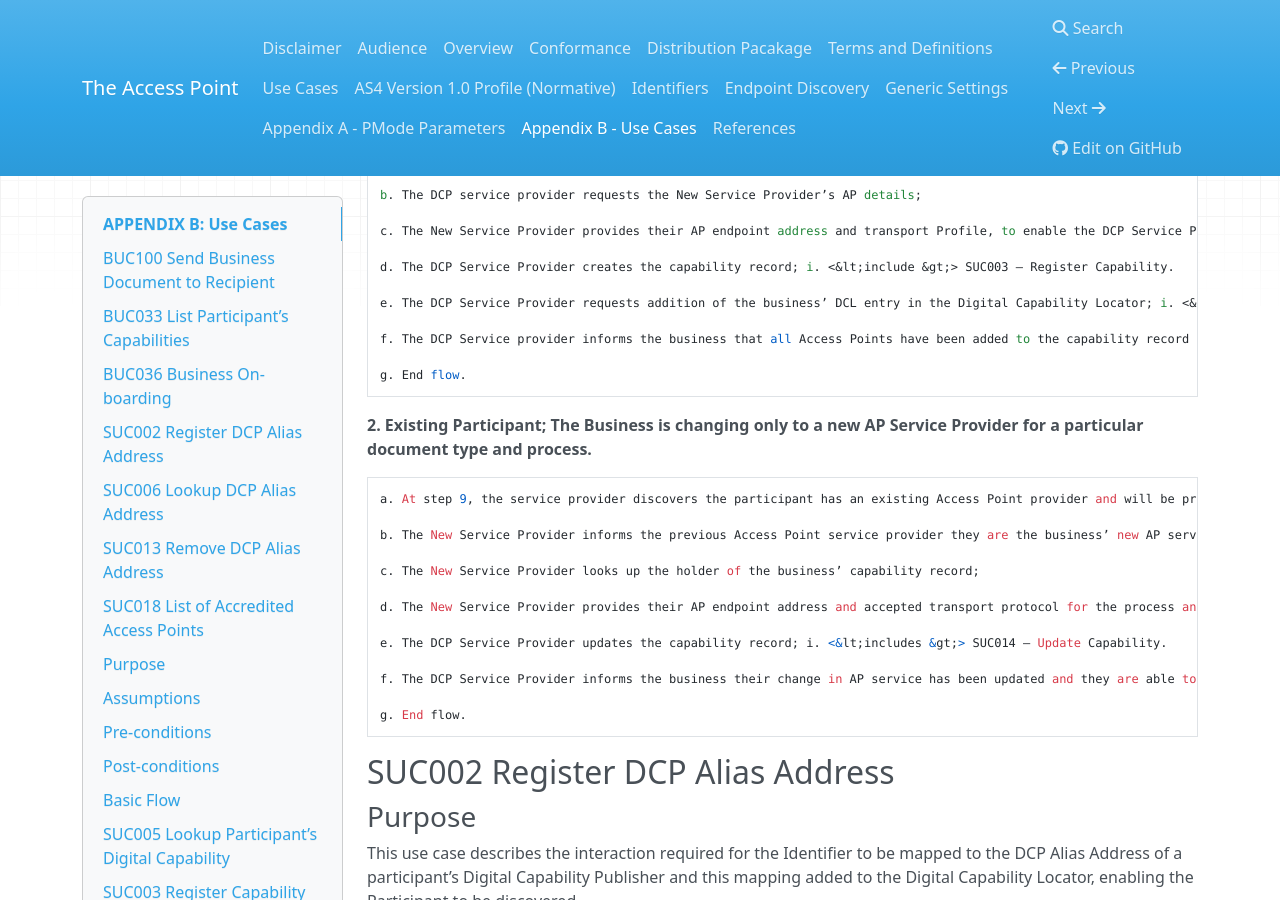
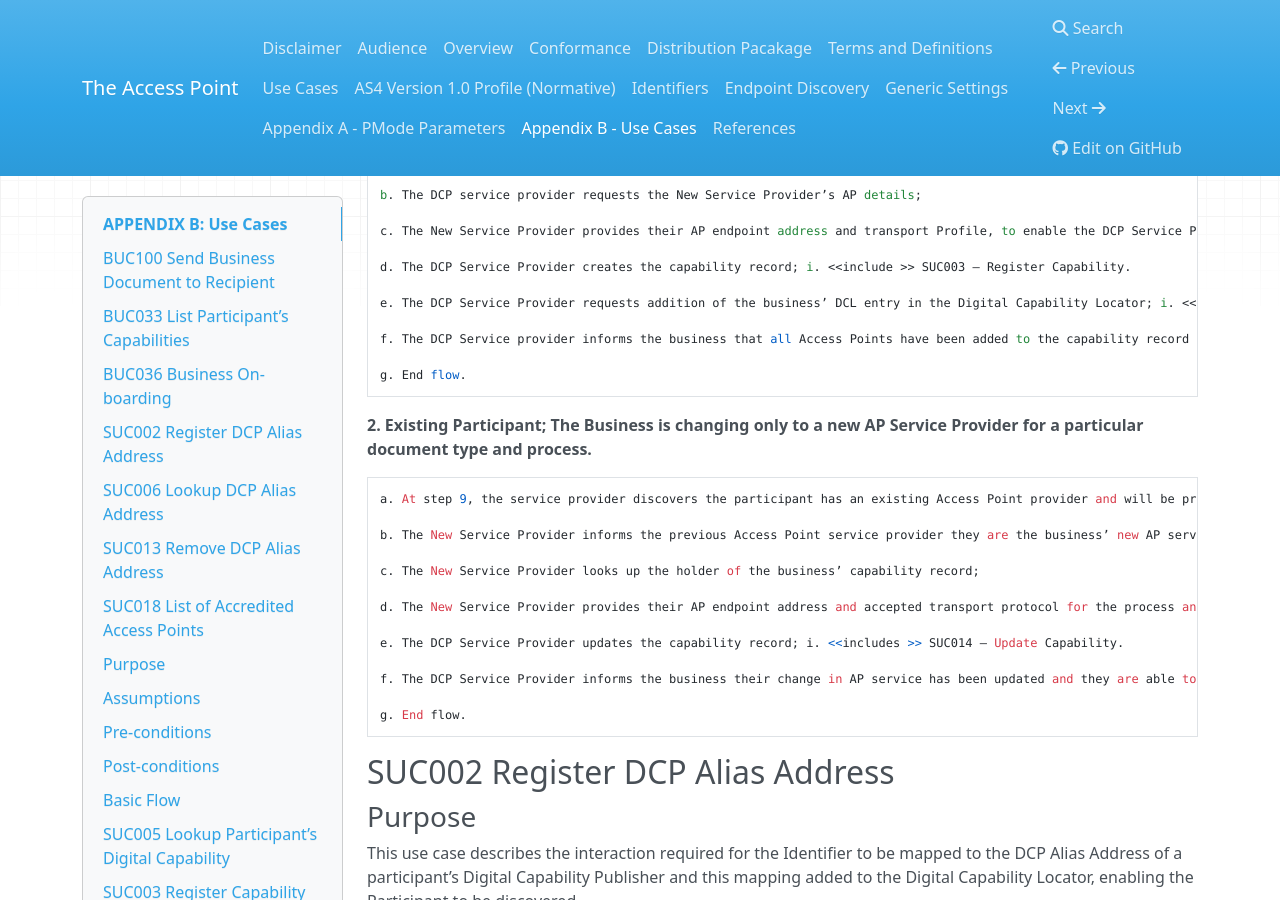
Before and after one commit to Digital-Business-Council/Access-Point, an MkDocs documentation site: the page built from docs/appendix_B.md, in a window 1280 px wide and 900 px high, scrolled down 4461 px. Built offline with MkDocs 1.6.1, drawn with Linux system fonts in a browser that asks for light colours; nearby versions of some CDN libraries; old or Windows-style settings are respelled for this version of MkDocs; part of the change alters nothing that is shown.

```diff
--- a/docs/appendix_B.md
+++ b/docs/appendix_B.md
@@ -157,9 +157,9 @@ There are a number of scenarios covered by this use case:
 
     c. The New Service Provider provides their AP endpoint address and transport Profile, to enable the DCP Service Provider to successfully create the business’ capability record;
 
-    d. The DCP Service Provider creates the capability record; i. <&lt;include &gt;> SUC003 – Register Capability.
+    d. The DCP Service Provider creates the capability record; i. <<include >> SUC003 – Register Capability.
 
-    e. The DCP Service Provider requests addition of the business’ DCL entry in the Digital Capability Locator; i. <&lt;include &gt;> SUC002 – Register Capability Address.
+    e. The DCP Service Provider requests addition of the business’ DCL entry in the Digital Capability Locator; i. <<include >> SUC002 – Register Capability Address.
 
     f. The DCP Service provider informs the business that all Access Points have been added to the capability record for each document/process and the DCL entry has been created;
 
@@ -176,7 +176,7 @@ There are a number of scenarios covered by this use case:
 
     d. The New Service Provider provides their AP endpoint address and accepted transport protocol for the process and document type to the DCP Service Provider to successfully create the business’ capability record;
 
-    e. The DCP Service Provider updates the capability record; i. <&lt;includes &gt;> SUC014 – Update Capability.
+    e. The DCP Service Provider updates the capability record; i. <<includes >> SUC014 – Update Capability.
 
     f. The DCP Service Provider informs the business their change in AP service has been updated and they are able to receive documents through the new Access Point;
 
```
